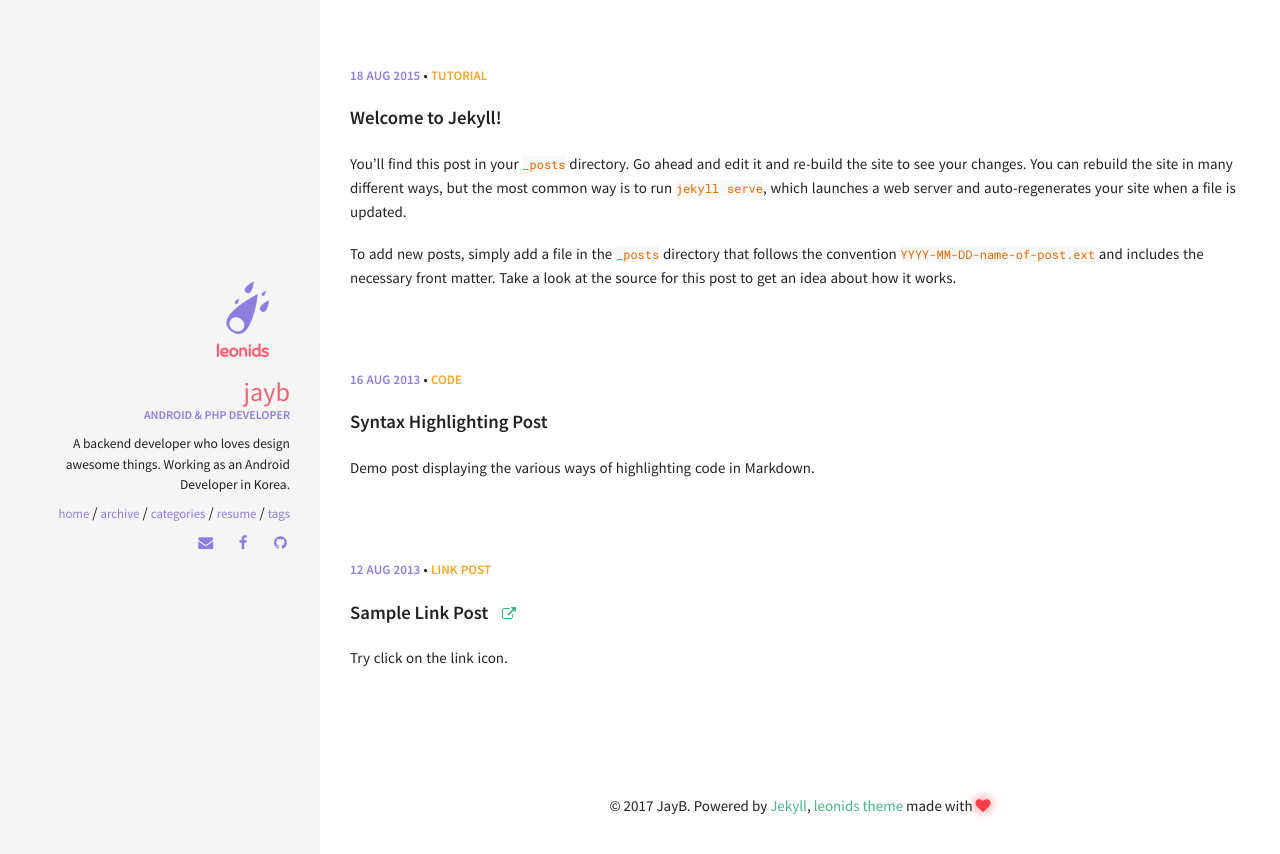
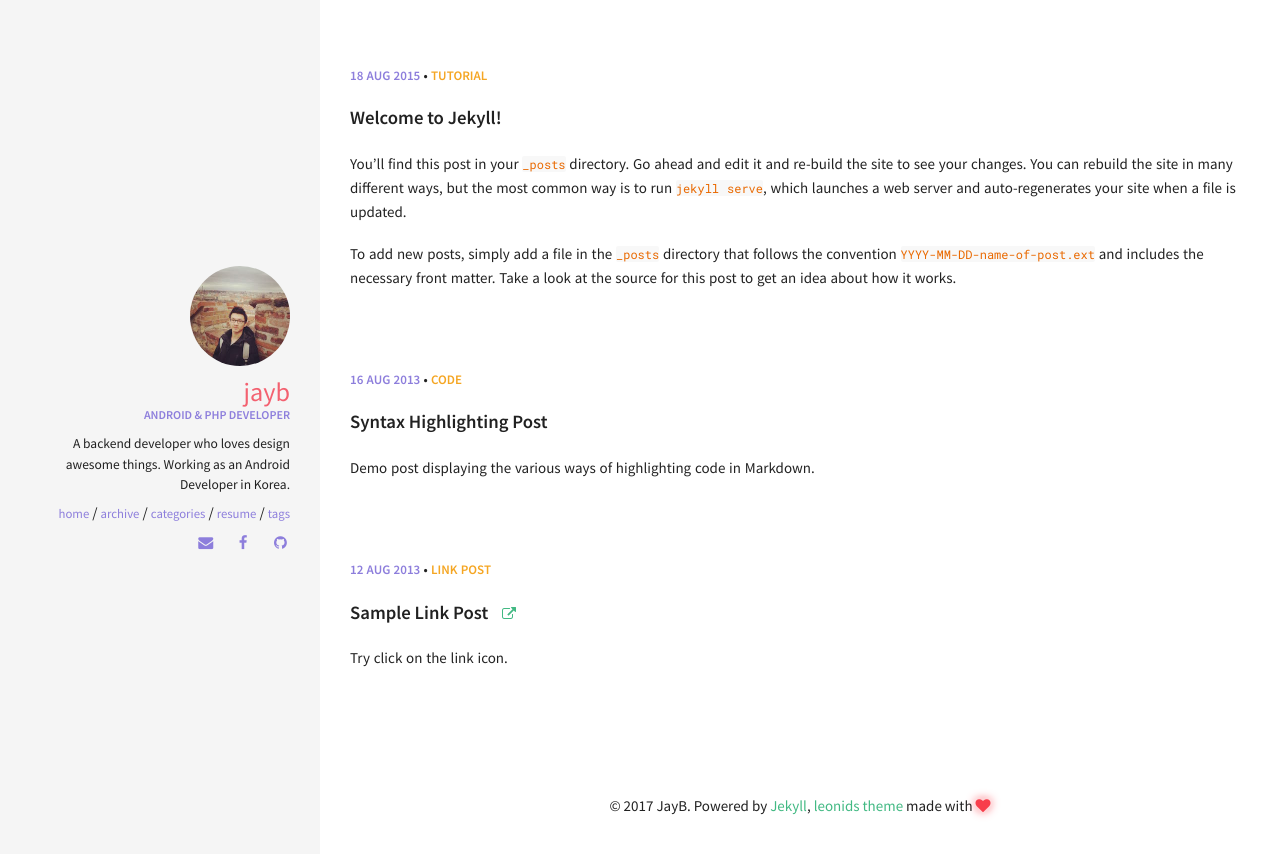
Before and after one commit to renyuanz/leonids, a Jekyll site: the page built from index.html, in a window 1280 px wide. Shown: the top 854 px of the page. Built offline with Jekyll 4.4.1, drawn with Linux system fonts in a browser that asks for light colours.

Commit message:
Updated
Updated

```diff
--- a/_config.yml
+++ b/_config.yml
@@ -34,7 +34,7 @@ kramdown:
 #
 owner:
   name: JayB
-  avatar: leonids-logo.png
+  avatar: avatar.jpg #leonids-logo.png
   job: "Android & PHP Developer"
   bio: "A backend developer who loves design awesome things. Working as an Android Developer in Korea."
   email: jaybkim2@gmail.com
```
